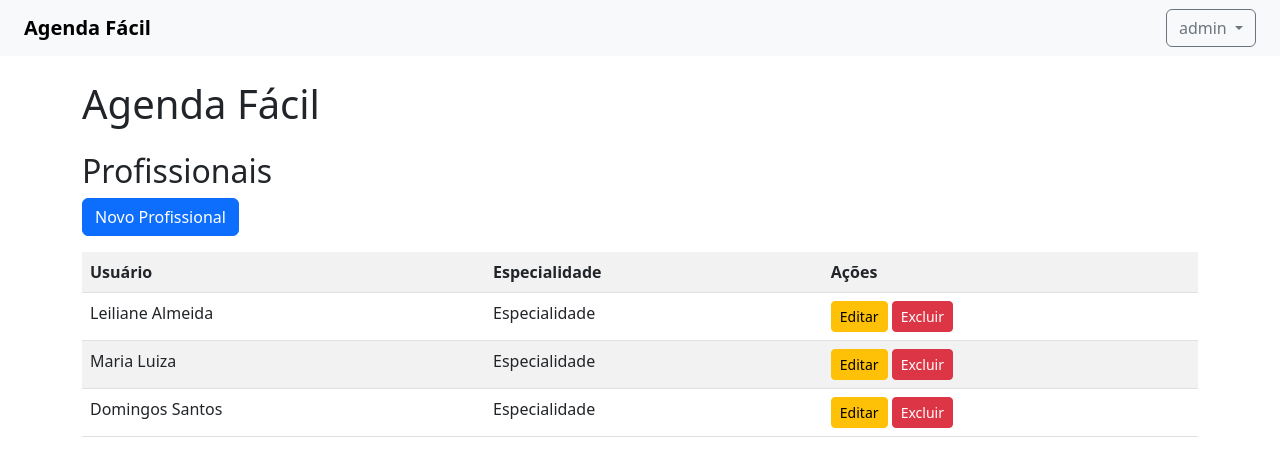
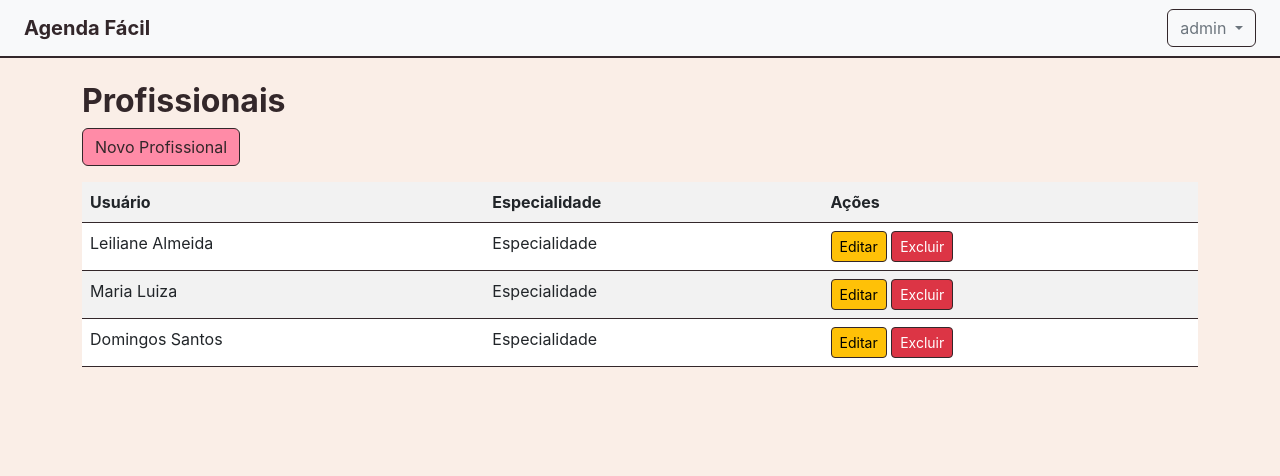
Before and after one commit to menxzes/projeto-django, a Django app: page /admin_painel/profissionais/ in a window 1280 px wide. Shown: the top 476 px of the page. Run offline with Django 4.2, Linux system fonts and the light colour scheme; a user stored in the database is signed in; data comes from the database, SQL or seed files in the repository; both versions use the stored data as it was after the commit.

Commit message:
add: estilização com css/Bootstrap

```diff
--- a/agendamentos/templates/admin_painel/base.html
+++ b/agendamentos/templates/admin_painel/base.html
@@ -1,9 +1,11 @@
+{% load static %}
+
 <!DOCTYPE html>
 <html>
 <head>
     <title>Agenda Fácil</title>
     <link href="https://cdn.jsdelivr.net/npm/bootstrap@5.3.0/dist/css/bootstrap.min.css" rel="stylesheet">
-
+    <link href="{% static 'css/palette.css' %}" rel="stylesheet">
     <link rel="stylesheet" href="https://cdn.jsdelivr.net/npm/bootstrap-icons@1.10.0/font/bootstrap-icons.css">
     <style>
     .error-message {
@@ -43,7 +45,6 @@
     </div>
     </nav>
     <div class="container mt-4">
-        <h1 class="mb-4">Agenda Fácil</h1>
         {% block content %}{% endblock %}
     </div>
 </body>
--- a/agendamentos/templates/agendamentos/base.html
+++ b/agendamentos/templates/agendamentos/base.html
@@ -1,9 +1,11 @@
+{% load static %}
+
 <!DOCTYPE html>
 <html>
 <head>
     <title>Agenda Fácil</title>
     <link href="https://cdn.jsdelivr.net/npm/bootstrap@5.3.0/dist/css/bootstrap.min.css" rel="stylesheet">
-
+    <link href="{% static 'css/palette.css' %}" rel="stylesheet">
     <link rel="stylesheet" href="https://cdn.jsdelivr.net/npm/bootstrap-icons@1.10.0/font/bootstrap-icons.css">
     <style>
     .error-message {
@@ -43,7 +45,6 @@
     </div>
     </nav>
     <div class="container mt-4">
-        <h1 class="mb-4">Agenda Fácil</h1>
         {% block content %}{% endblock %}
     </div>
 </body>
--- a/core/settings.py
+++ b/core/settings.py
@@ -125,6 +125,7 @@ USE_TZ = True
 # https://docs.djangoproject.com/en/4.2/howto/static-files/
 
 STATIC_URL = 'static/'
+STATICFILES_DIRS = [ BASE_DIR / 'static' ]
 
 # Default primary key field type
 # https://docs.djangoproject.com/en/4.2/ref/settings/#default-auto-field
--- /dev/null
+++ b/static/css/palette.css
@@ -0,0 +1,66 @@
+/* === Cores base === */
+:root {
+  --bg-main:      #faeee7;
+  --txt-head:     #33272a;
+  --txt-body:     #594a4e;
+  --btn-bg:       #ff8ba7;
+  --btn-txt:      #33272a;
+  --border-dark:  #33272a;
+}
+
+/* === Background & texto global === */
+body {
+  background-color: var(--bg-main) !important;
+  color: var(--txt-body);
+  font-family: "Inter", sans-serif;
+}
+
+/* Headings */
+h1, h2, h3, h4, h5, h6 {
+  color: var(--txt-head);
+  font-weight: 700;
+}
+
+/* Links */
+a {
+  color: var(--btn-bg);
+}
+a:hover {
+  color: #ff6e90;
+}
+
+/* Buttons (override Bootstrap primary) */
+.btn-primary {
+  background-color: var(--btn-bg);
+  color: var(--btn-txt);
+  border-color: var(--btn-txt);
+}
+.btn-primary:hover,
+.btn-primary:focus {
+  background-color: #ff6e90;
+  border-color: var(--btn-txt);
+}
+
+/* Table and cards border color */
+.table,
+.card,
+.form-control,
+.btn,
+.dropdown-menu {
+  border-color: var(--border-dark) !important;
+}
+
+/* Navbar */
+.navbar {
+  background-color: var(--bg-main);
+  border-bottom: 2px solid var(--border-dark);
+}
+.navbar-brand,
+.nav-link,
+.dropdown-item {
+  color: var(--txt-head) !important;
+}
+.dropdown-item:hover {
+  background: var(--btn-bg);
+  color: var(--btn-txt) !important;
+}
--- a/templates/base/base.html
+++ b/templates/base/base.html
@@ -1,3 +1,5 @@
+{% load static %}
+
 <!DOCTYPE html>
 <html lang="pt-br">
 <head>
@@ -5,6 +7,7 @@
     <meta name="viewport" content="width=device-width, initial-scale=1.0">
     <title>{% block title %}Agenda Fácil{% endblock %}</title>
     <link href="https://cdn.jsdelivr.net/npm/bootstrap@5.3.0/dist/css/bootstrap.min.css" rel="stylesheet">
+    <link href="{% static 'css/palette.css' %}" rel="stylesheet">
 
 </head>
 <body>
```
Also changed, not shown: db.sqlite3.
